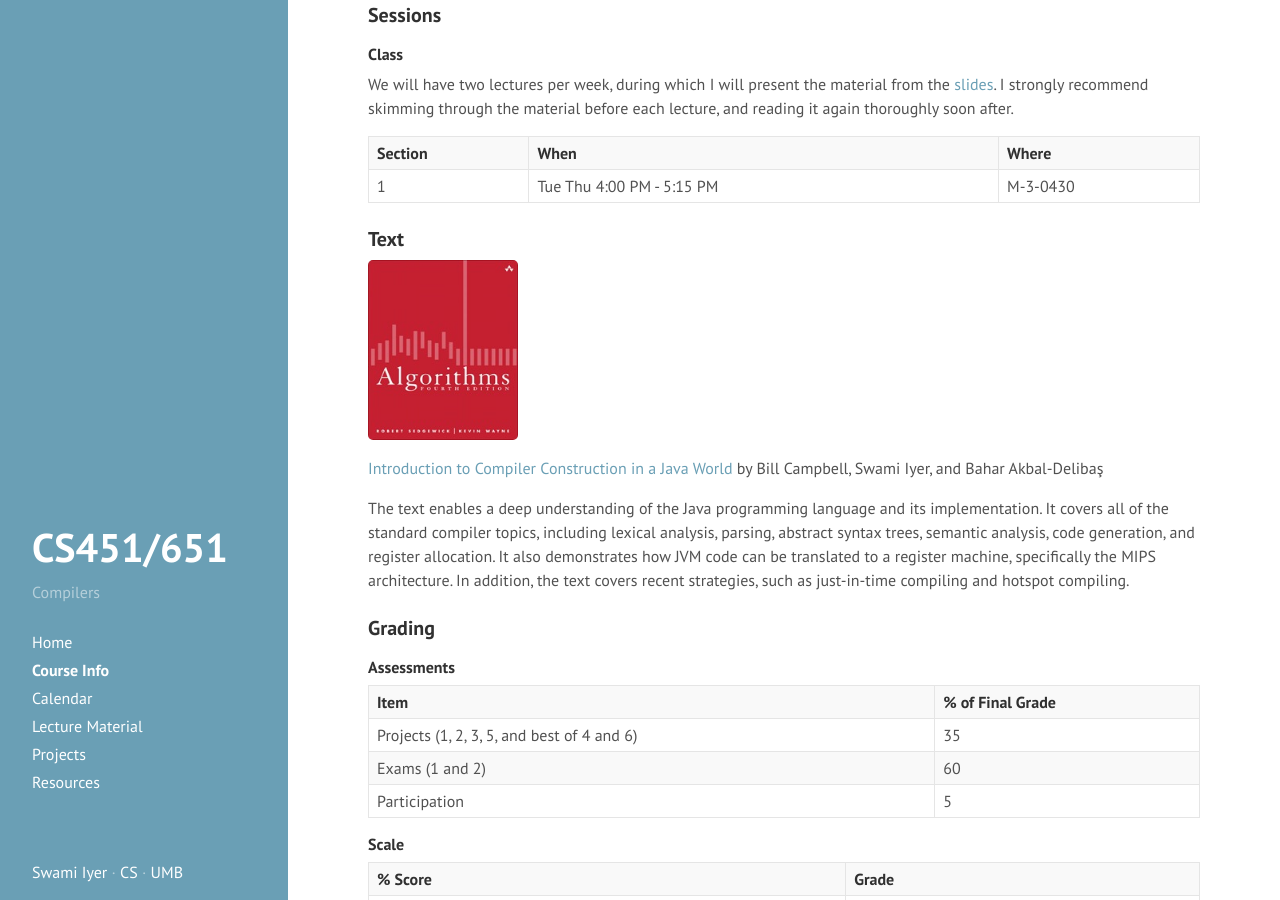
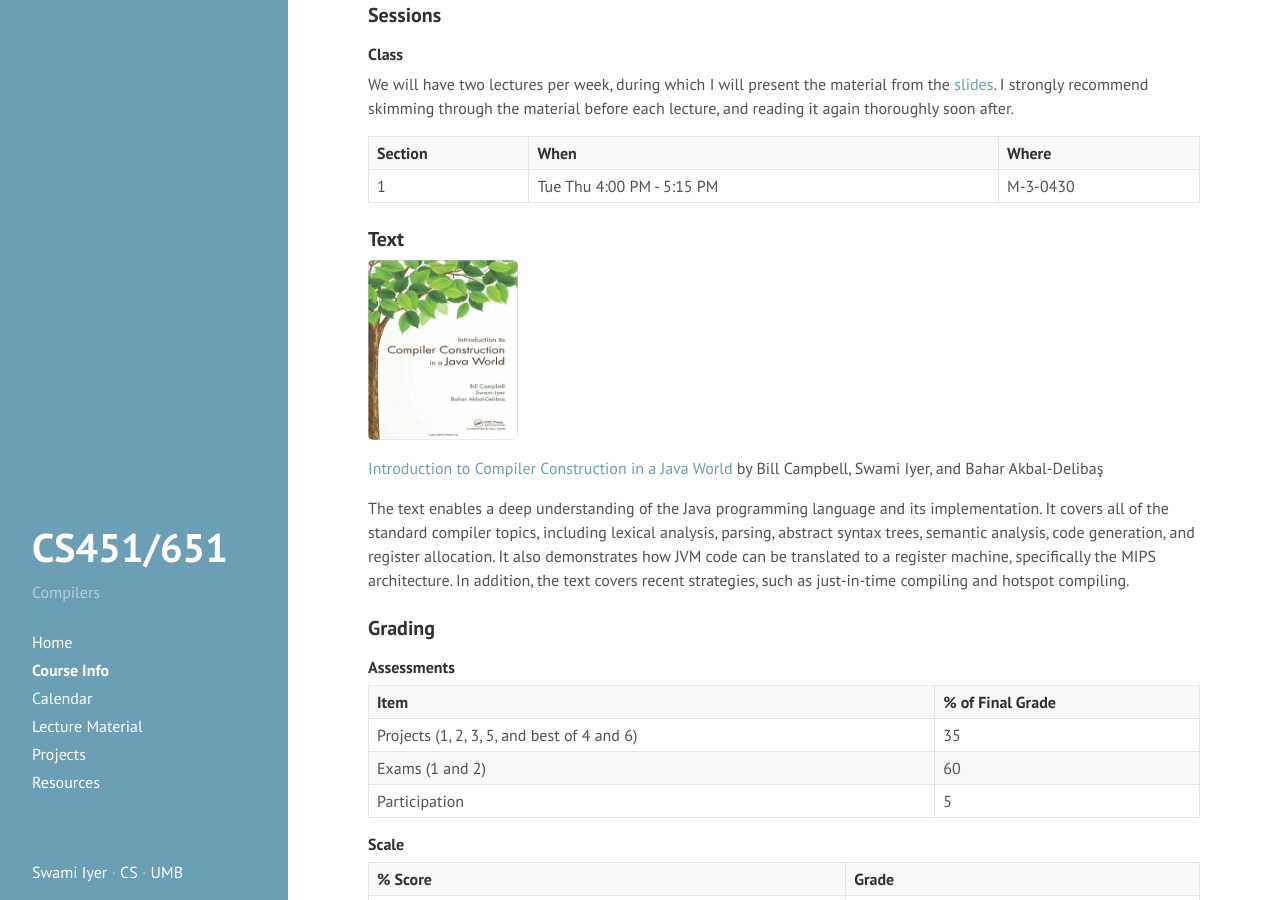
Before and after one commit to swamiiyer/swamiiyer.github.io, a Jekyll site: the page built from _pages/cs451/course_info.md, in a window 1280 px wide and 900 px high, scrolled down 747 px. Built offline with Jekyll 4.4.1, drawn with Linux system fonts in a browser that asks for light colours.

Commit message:
minor fix

```diff
--- a/_pages/cs451/course_info.md
+++ b/_pages/cs451/course_info.md
@@ -30,7 +30,7 @@ We will have two lectures per week, during which I will present the material fro
 
 ### Text
 
-<img src="/public/cs210/text.png" width="150" height="180"/>
+<img src="/public/cs451/text.png" width="150" height="180"/>
 
 [Introduction to Compiler Construction in a Java World](http://www.amazon.com/Introduction-Compiler-Construction-Java-World/dp/1439860882) by Bill Campbell, Swami Iyer, and Bahar Akbal-Delibaş
 
```
